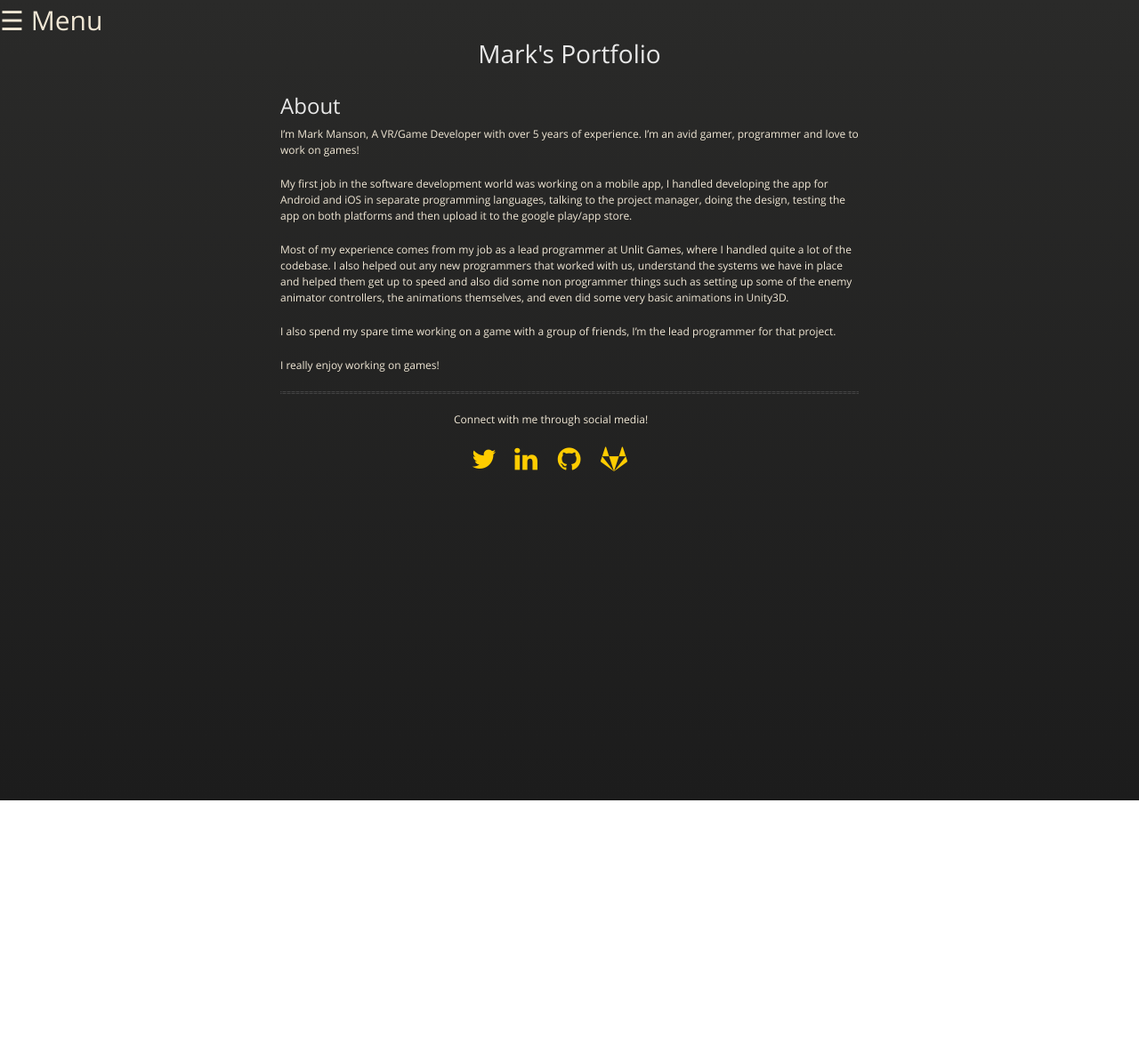
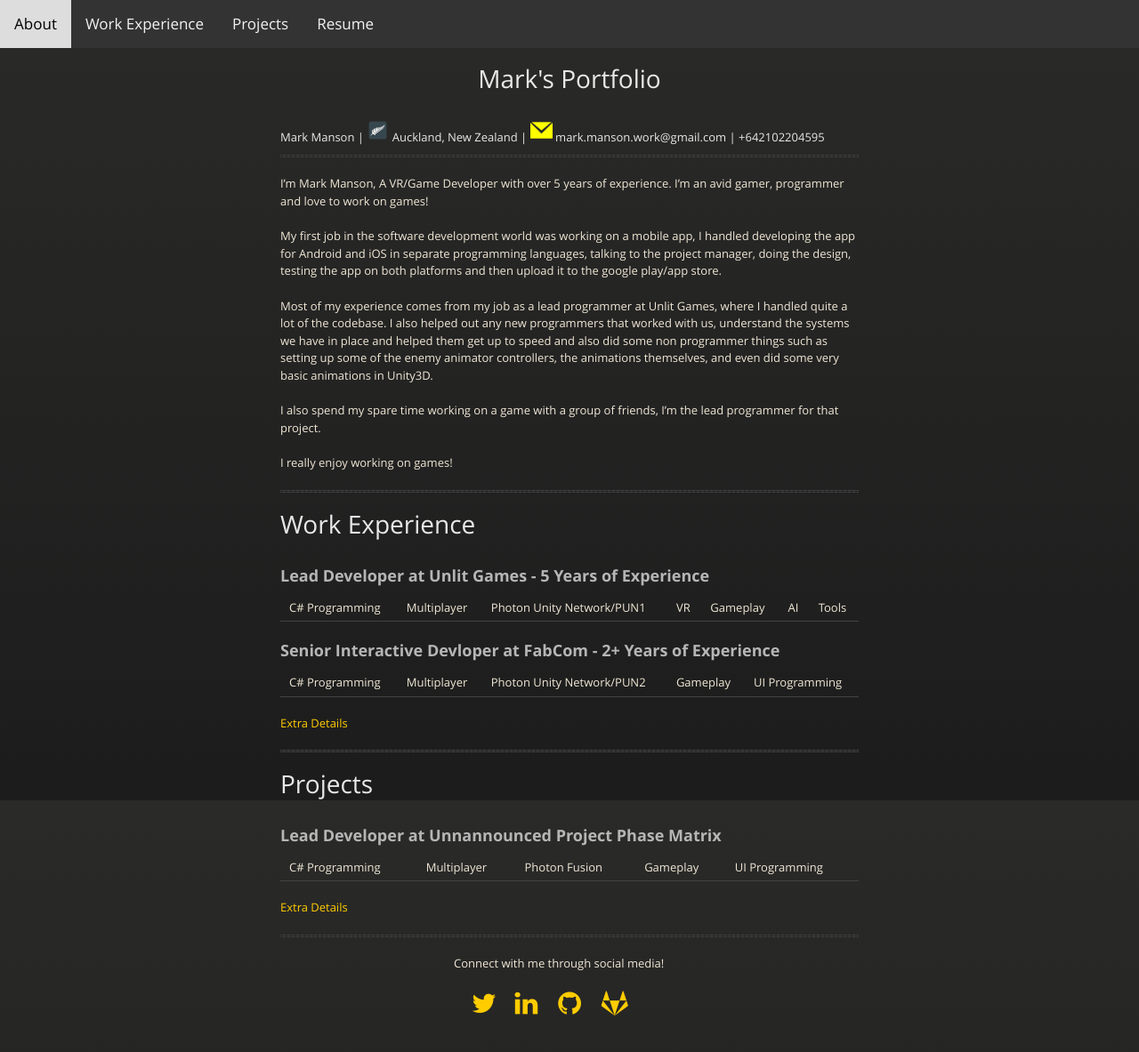
Before and after one commit to f03n1x/f03n1x.github.io, a Jekyll site: the page built from index.md, in a window 1280 px wide. Shown: the whole page at 89% size. Built offline with Jekyll 4.4.1, drawn with Linux system fonts in a browser that asks for light colours; our own code applies the rules of GitHub Pages for plain Markdown files; before the commit the page ends 900 px from its top, so only the background shows below that.

Commit message:
Changed About to show more detail

```diff
--- a/_layouts/default.html
+++ b/_layouts/default.html
@@ -15,49 +15,28 @@
     <meta name="viewport" content="width=device-width, initial-scale=1, user-scalable=no">
 	<link rel="stylesheet" href="https://cdnjs.cloudflare.com/ajax/libs/font-awesome/4.7.0/css/font-awesome.min.css">
 	<style>
-	.sidenav {
-	  height: 100%;
-	  width: 0;
-	  position: fixed;
-	  z-index: 1;
-	  top: 0;
-	  left: 0;
-	  background-color: #111;
-	  overflow-x: hidden;
-	  transition: 0.5s;
-	  padding-top: 60px;
+	.topnav {
+	  overflow: hidden;
+	  background-color: #333;
 	}
 
-	.sidenav a {
-	  padding: 8px 8px 8px 32px;
+	.topnav a {
+	  float: left;
+	  color: #f2f2f2;
+	  text-align: center;
+	  padding: 14px 16px;
 	  text-decoration: none;
-	  font-size: 25px;
-	  color: #818181;
-	  display: block;
-	  transition: 0.3s;
+	  font-size: 17px;
 	}
 
-	.sidenav a:hover {
-	  color: #f1f1f1;
+	.topnav a:hover {
+	  background-color: #ddd;
+	  color: black;
 	}
 
-	.sidenav .closebtn {
-	  position: absolute;
-	  top: 0;
-	  right: 25px;
-	  font-size: 36px;
-	  margin-left: 50px;
-	}
-
-	.main {
-	  margin-left: 160px; /* Same as the width of the sidenav */
-	  font-size: 28px; /* Increased text to enable scrolling */
-	  padding: 0px 10px;
-	}
-
-	@media screen and (max-height: 450px) {
-	  .sidenav {padding-top: 15px;}
-	  .sidenav a {font-size: 18px;}
+	.topnav a.active {
+	  background-color: #04AA6D;
+	  color: white;
 	}
 	.fa {
 	  padding: 20px;
@@ -96,16 +75,13 @@
 	</style>
   </head>
   <body>
-		<div id="mySidenav" class="sidenav">
-  <a href="javascript:void(0)" class="closebtn" onclick="closeNav()">&times;</a>
-			  <a href="/">About</a>
-			  <a href="/workexperience.html">Work Experience</a>
-			  <a href="/projects.html">Projects</a>
-			  <a href="/contact.html">Contact</a>
-			  <a href="Mark_Manson_2022_Resume.pdf">Resume</a>
+		<div class="topnav">
+		  <a href="/">About</a>
+		  <a href="/workexperience.html">Work Experience</a>
+		  <a href="/projects.html">Projects</a>
+		  <a href="Mark_Manson_2022_Resume.pdf">Resume</a>
 		</div>
-		<span style="font-size:30px;cursor:pointer" onclick="openNav()">&#9776; Menu</span>
-		</div>
+		<br>
 		<div class="centerTop">
 		<h1>Mark's Portfolio</h1>
 		</div>
@@ -126,20 +102,6 @@
 			<a href="https://gitlab.com/f03n1x" class="fa fa-gitlab"></a>
         </div>
 	  </footer>
-
     </div>
-	<script>
-	function openNav() {
-	  document.getElementById("mySidenav").style.width = "250px";
-	  document.getElementById("main").style.marginLeft = "250px";
-	  document.body.style.backgroundColor = "rgba(0,0,0,0.4)";
-	}
-
-	function closeNav() {
-	  document.getElementById("mySidenav").style.width = "0";
-	  document.getElementById("main").style.marginLeft= "0";
-	  document.body.style.backgroundColor = "white";
-	}
-	</script>
   </body>
 </html>
--- a/_sass/jekyll-theme-midnight.scss
+++ b/_sass/jekyll-theme-midnight.scss
@@ -5,7 +5,7 @@
 body {
   padding:0px 0 20px 0px;
   margin: 0px;
-  font:12px/1.5 "OpenSansRegular", "Helvetica Neue", Helvetica, Arial, sans-serif;
+  font:13px/1.5 "OpenSansRegular", "Helvetica Neue", Helvetica, Arial, sans-serif;
   color:#f0e7d5;
   font-weight: normal;
   background: #252525;
@@ -147,7 +147,6 @@ hr {
   background: transparent url('../images/hr.gif') center center repeat-x;
   margin: 0 0 20px;
 }
-
 dt {
   color:#F0E7D5;
   font-family: 'OpenSansSemibold', "Helvetica Neue", Helvetica, Arial, sans-serif !important;
--- a/index.md
+++ b/index.md
@@ -1,11 +1,34 @@
-## About
-
-I'm Mark Manson, A VR/Game Developer with over 5 years of experience. I'm an avid gamer, programmer and love to work on games!
+#### Mark Manson | <img src="/assets/images/fern.png" width="25" height="25"> Auckland, New Zealand | <img src="/assets/images/Message-Mail-256.png" width="25" height="25"> mark.manson.work@gmail.com  | +642102204595
+<hr />
+I’m Mark Manson, A VR/Game Developer with over 5 years of experience. I’m an avid gamer, programmer and love to work on games!
 
 My first job in the software development world was working on a mobile app, I handled developing the app for Android and iOS in separate programming languages, talking to the project manager, doing the design, testing the app on both platforms and then upload it to the google play/app store.
 
 Most of my experience comes from my job as a lead programmer at Unlit Games, where I handled quite a lot of the codebase. I also helped out any new programmers that worked with us, understand the systems we have in place and helped them get up to speed and also did some non programmer things such as setting up some of the enemy animator controllers, the animations themselves, and even did some very basic animations in Unity3D.
 
-I also spend my spare time working on a game with a group of friends, I'm the lead programmer for that project.
+I also spend my spare time working on a game with a group of friends, I’m the lead programmer for that project.
 
 I really enjoy working on games!
+<hr />
+
+# Work Experience
+
+### **Lead Developer at Unlit Games - 5 Years of Experience**
+
+C# Programming | Multiplayer | Photon Unity Network/PUN1 | VR | Gameplay | AI | Tools
+
+### **Senior Interactive Devloper at FabCom - 2+ Years of Experience**
+
+C# Programming | Multiplayer | Photon Unity Network/PUN2  | Gameplay | UI Programming
+
+<a href="/workexperience">Extra Details</a>
+
+<hr />
+
+# Projects
+
+### **Lead Developer at Unnannounced Project Phase Matrix**
+
+C# Programming | Multiplayer | Photon Fusion  | Gameplay | UI Programming
+
+<a href="/projects">Extra Details</a>
```
Also changed, not shown: contact.md (deleted, +0 -1 lines), projects.md (+3 -1 lines), workexperience.md (+4 -1 lines), assets/images/Message-Mail-256.png (added), assets/images/fern.png (added), assets/images/icons8-envelope-64.png (added), assets/images/icons8-fern-leaf-100.png (added).
